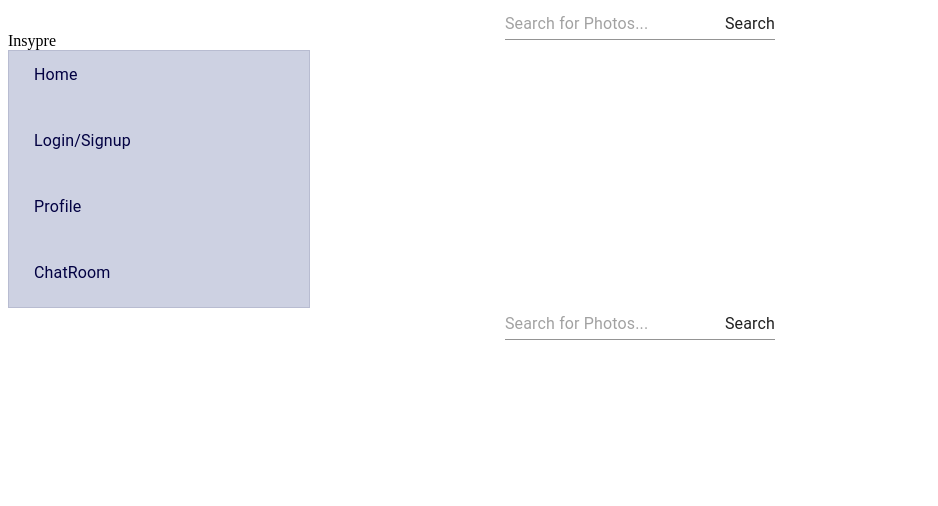
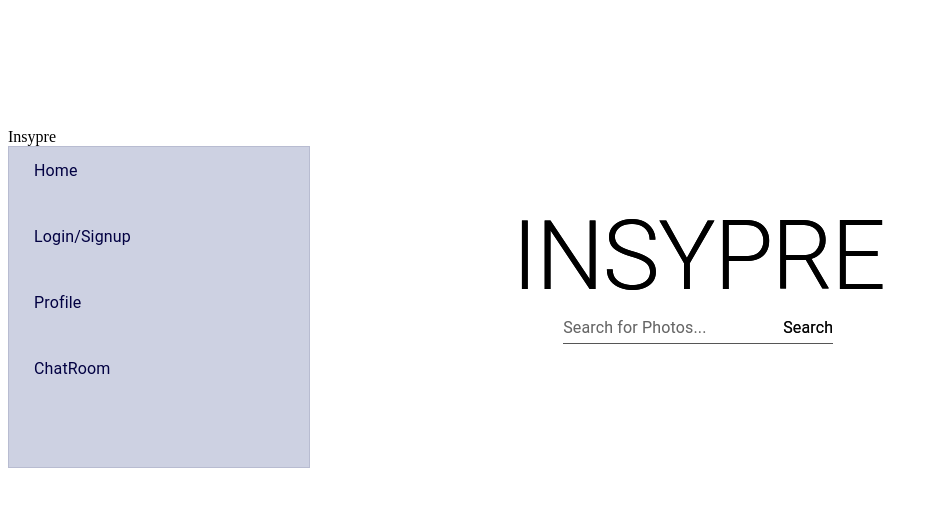
Before and after one commit to wengelgemu/inspyre, a React (Create React App) app: page / in a window 1280 px wide. Shown: the top 506 px of the page, without its empty margins (0-938 px from the left). Built offline with nearby package versions, Linux system fonts and the light colour scheme.

Commit message:
added more styling (not final yet)

```diff
--- a/src/components/Search.js
+++ b/src/components/Search.js
@@ -1,8 +1,10 @@
 import React, { useState } from 'react';
 import axios from 'axios';
 import Input from '@material-ui/core/Input';
-import Grid from '@material-ui/core/Grid';
+import Typography from '@material-ui/core/Typography'
 import "../styles/Search.css";
+import styled from 'styled-components';
+import { createGlobalStyle } from 'styled-components';
 export default function Search() {
   const [photo, setPhoto] = useState('');
   // TODO:
@@ -25,10 +27,34 @@ export default function Search() {
     });
     event.preventDefault();
   }
+
+
+
+  // Style
+  const GlobalStyle = createGlobalStyle`
+    * {
+      margin: 0;
+      padding: 0;
+      box-sizing: border-box;
+    }
+    body {
+      font-family: sans-serif;
+    }
+  `;
+  const WrapperImages = styled.section`
+    max-width: 70rem;
+    margin: 4rem auto;
+    display: grid;
+    grid-gap: 1em;
+    grid-template-columns: repeat(auto-fit, minmax(300px, 0.5fr));
+    grid-auto-rows: 300px;
+  `;
+
   return (
     <div className="App">
-      {/* <h1>UnSplash Search</h1> */}
+
       <form onSubmit={handleSubmit} class = "searchbox">
+      <Typography variant = "h1">INSYPRE</Typography >
         <Input
           onChange={handleChange}
           type="text"
@@ -37,7 +63,7 @@ export default function Search() {
         />
         <Input type="submit" value="Search"></Input>
       </form>
-      <Grid container spacing = {1}>
+      <WrapperImages>
         {result.length > 0 && 'Click on an image to add to collection'}
         {result.map(photo => (
           <img
@@ -47,7 +73,7 @@ export default function Search() {
             alt={photo.description}
           />
         ))}
-      </Grid>
+      </WrapperImages>
     </div>
   );
 }
--- a/src/styles/Search.css
+++ b/src/styles/Search.css
@@ -1,4 +1,6 @@
 .searchbox {
-    width: 100%;
-    text-align:center;
+    position: absolute;
+    top:25%;
+    left: 40%;
+    text-align: center;
 }
--- a/src/styles/SideBar.css
+++ b/src/styles/SideBar.css
@@ -7,7 +7,7 @@
     grid-row: 1 / span 2;
     grid-column: 1 / span 1;
     width: 50vw;
-    height: 32vh;
+    height: 40vh;
     color: rgb(41, 44, 75);
     background-color: rgb(205, 209, 226);
     text-align: left;
```
